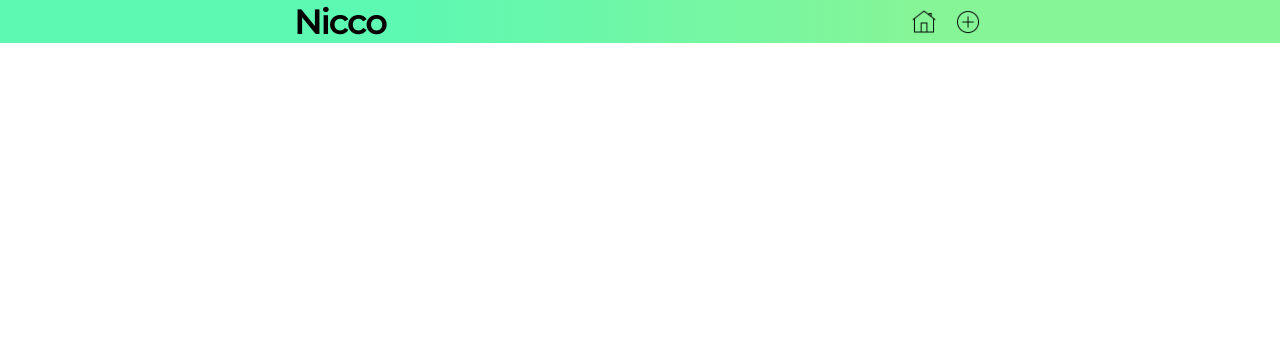
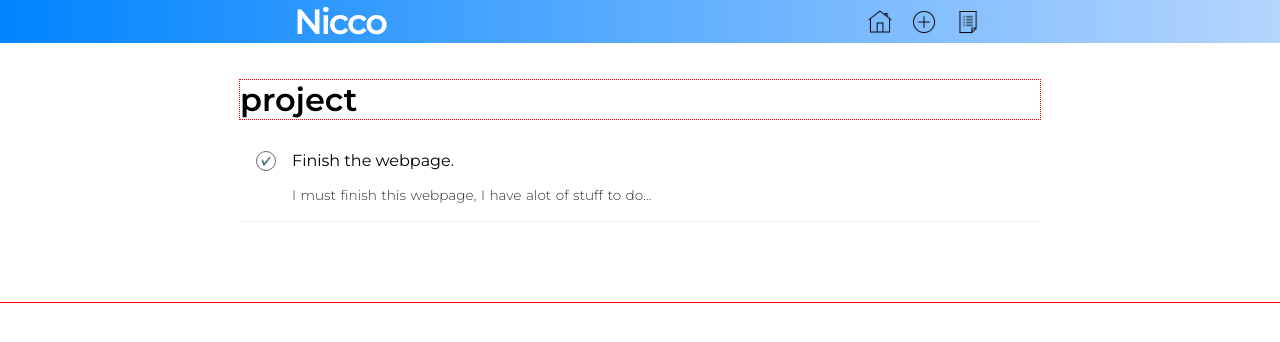
Before and after one commit to N1ccoo/To-Do-List, a website built with webpack: page dist/index.html in a window 1280 px wide. Built offline with nearby package versions, Linux system fonts and the light colour scheme.

Commit message:
trying out layouts of the checklist.

```diff
--- a/src/index.js
+++ b/src/index.js
@@ -1,5 +1,15 @@
 import { format } from 'date-fns';
-import './style.css'
+import './style.css';
 import { loadHomePage } from './page-load.js'
+import { Todo as createTodo , Project as createProject } from './todo.js';
+// (title,description,dueDate,priority)
 
 loadHomePage()
+
+
+let test = createTodo('Finish Website','Finish this to do list website','no du date',1);
+let inbox = createProject('Inbox')
+
+
+inbox.addTodo(test);
+console.log(inbox.getTodo()[0].getTitle())
--- a/src/page-load.js
+++ b/src/page-load.js
@@ -1,11 +1,14 @@
 import create from './dom.js';
 import { createImage } from './dom.js';
-import home from './assets/home.png';
-import menu from './assets/menu.png';
-import add from './assets/add.png';
+import homeImage from './assets/home.png';
+import menuImage from './assets/menu.png';
+import addImage from './assets/add.png';
+import listImage from './assets/list.png';
+
 
 const loadHomePage = () => {
     createNavBar()
+    createContent('Today')
 }
 
 function createNavBar() {
@@ -19,26 +22,70 @@ function createNavBar() {
 
     let li1 = create({type:'li'});
     let li2 = create({type:'li'});
+    let li3 = create({type:'li'});
 
     let link1 = create({type:'a', attr:{href:'#'}});
     let link2 = create({type:'a', attr:{href:'#'}});
+    let link3 = create({type:'a', attr:{href:'#'}});
 
-    let homeSymbol = createImage (home,'nav-symbol');
-    let menuSymbol = createImage (menu,'nav-symbol');
-    let addSymbol = createImage (add,'nav-symbol');
+    let homeSymbol = createImage (homeImage,'nav-symbol');
+    let menuSymbol = createImage (menuImage,'nav-symbol');
+    let addSymbol = createImage (addImage,'nav-symbol');
+    let listSymbol = createImage(listImage,'nav-symbol');
+
 
     let homeToolTip = create({type:'div', css:['tooltip'], text:'Home'});
     let addToolTip = create({type:'div', css:['tooltip'], text:'Create To Do'});
+    let listToolTip = create({type:'div', css:['tooltip'], text:'View To Do'});
 
     document.body.append(header);
         header.append(logo,navToggle,navToggleLabel,nav);
             navToggleLabel.append(menuSymbol);
             nav.append(list);
-                list.append(li1,li2);
+                list.append(li1,li2,li3);
                     li1.append(link1);
                     li2.append(link2);
+                    li3.append(link3);
                         link1.append(homeSymbol,homeToolTip);
                         link2.append(addSymbol,addToolTip);
+                        link3.append(listSymbol,listToolTip);
 }
 
+function createContent(project, todo) {
+    let container = create({type:'div',css:['project-container']});
+
+    let projectName = create({type:'h1',text:'project'});
+
+    let headerContainer = create({type:'div',css:['project-header']});
+
+    let todoList = create({type:'ul', css:['todo-list']} );
+    let todo1 = create({type:'li', css:['todo-list-item']});
+
+    let button = create({type:'button', css:['todo-button'], text:'✔️'})
+    let todoTitle = create({type:'p',css:['todo-title'], text:'Finish the webpage.'});
+    let todoText = create({type:'p', css:['todo-text'], text: 'I must finish this webpage, I have alot of stuff to do...'});
+    let todoTextContainer = create({type:'div', css:['todo-text-container']});
+
+    document.body.append(container);
+        container.append(headerContainer,todoList);
+            todoList.append(todo1);
+            headerContainer.append(projectName);
+
+                todo1.append(button,todoTextContainer)
+                    todoTextContainer.append(todoTitle,todoText);
+}
+
+
+
+
+
+
+
+
+
+function createTodoNav() {
+    console.log('to do navbar created');
+}
+
+
 export { loadHomePage };
--- a/src/style.css
+++ b/src/style.css
@@ -37,32 +37,33 @@ body {
 
 .tooltip {
     position: absolute;
-    top: 0;
-    left: 45px;
+    top: 2px;
+    left: 35px;
     opacity: 0;
-    background-color: whitesmoke;
     padding: 0.5rem;
-    border-radius: 3px;
-    font-size: 0.8rem;
+    font-size: 0.9rem;
     white-space: nowrap;
     color: rgb(71, 71, 71);
     text-transform: none;
+    cursor: default;
 }
+
+/* navbar */
 
 .logo {
     font-family: 'Montserrat', sans-serif;
     font-weight: 600;
-
     letter-spacing: -2px;
-    color: rgb(0, 0, 0);
+    color: rgb(255, 255, 255);
     font-size: 2.2rem;
     cursor: pointer;
     white-space: nowrap;
 }
 
 header {
-    background: rgb(4,168,94);
-    background: linear-gradient(90deg, rgb(93, 248, 178) 32%, rgb(134, 245, 151) 72%);
+    background: #797bf3;  /* fallback for old browsers */
+    background: -webkit-linear-gradient(to right, #d6e8fac2, #4294ff81);  /* Chrome 10-25, Safari 5.1-6 */
+    background: linear-gradient(to right, #0084ff, #b6d5fd); /* W3C, IE 10+/ Edge, Firefox 16+, Chrome 26+, Opera 12+, Safari 7+ */
     text-align: center;
     position: fixed;
     z-index: 999;
@@ -96,7 +97,7 @@ nav {
     transition: transform 0.4s ease-in-out;
     padding-top: 0.5rem;
     padding-bottom: 0.5rem;
-    border-bottom: 1px rgb(116, 113, 113) solid;
+    border-bottom: 1px rgb(165, 163, 163) solid;
 }
 
 nav ul {
@@ -130,14 +131,83 @@ nav a {
     transition: opacity 0.25s ease-in-out 0.25s;
 }
 
-@media screen and (min-width: 800px) {
+/* content */
+
+.project-container {
+    display: flex;
+    outline: red 1px solid;
+    width: 100%;
+    padding: 5rem 3rem;
+    align-items: center;
+    flex-direction: column;
+}
+
+.project-header {
+    display: flex;
+    outline: red 1px dotted;
+    width: 100%;
+    margin-bottom: 1rem;
+}
+
+.todo-list-item {
+    border-bottom: rgb(240, 237, 237) 1px solid;
+    overflow-wrap: break-word;
+    word-break: break-word;
+    padding: 1rem;
+    border-radius: 2px;
+    display: flex;
+    gap: 1rem;
+    width: inherit;
+}
+
+.todo-list {
+    list-style: none;
+}
+
+.todo-title {
+    font-weight: 400;
+    font-size: 1rem;
+    color: black;
+}
+
+.todo-text {
+    font-size: 0.85rem;
+    font-weight: 300;
+    color: rgb(48, 47, 47);
+    line-height: 1.4;
+    word-spacing: 1px;
+}
+
+.todo-text-container {
+    display: flex;
+    flex-direction: column;
+    gap: 1rem;
+}
+
+.todo-button {
+    width: 20px;
+    height: 20px;
+    border-radius: 50%;
+    border: rgb(105, 104, 104) 1px solid;
+    background-color: white;
+    color:red;
+    font-size: 0.5rem;
+
+}
+
+.todo-button:hover {
+    background-color: rgb(197, 194, 194);
+    transition: background-color 0.3s ease-in-out;
+}
+
+@media screen and (min-width: 900px) {
     .nav-toggle-label {
         display:none;
     }
 
     header {
         display: grid;
-        grid-template-columns: 1fr auto minmax(600px, 1fr) 1fr;
+        grid-template-columns: 1fr auto minmax(600px, 2fr) 1fr;
     }
 
     .logo {
@@ -167,7 +237,37 @@ nav a {
     }
 
     .tooltip {
+        all: unset;
+        position: absolute;
         top: 45px;
         left: 0;
+        background-color: whitesmoke;
+        padding: 0.5rem;
+        border-radius: 3px;
+        font-size: 0.8rem;
+        white-space: nowrap;
+        color: rgb(71, 71, 71);
+        text-transform: none;
+        box-shadow: rgba(0, 0, 0, 0.16) 0px 1px 4px;
+        opacity: 0;
+        cursor: default;
+    }
+
+    .container {
+        display: flex;
+        width: 100%;
+        padding-top: 6rem;
+        padding-bottom: 5rem;
+        align-items: center;
+        flex-direction: column;
+    }
+
+
+    .project-header {
+        max-width: 800px;
+    }
+
+    .todo-list-item {
+        width: 800px;
     }
 }
--- /dev/null
+++ b/src/todo.js
@@ -0,0 +1,60 @@
+const toDoMethods = (state) => ({
+    setTitle: (value) => {
+        return state.title = value
+    },
+    setDescription: (value) => {
+        return state.description = value
+    },
+    setDueDate: (value) => {
+        return state.dueDate = value
+    },
+    getTitle: () => {
+        return state.title
+    },
+    getDescription: () => {
+        return state.description
+    },
+    getDueDate: () => {
+        return state.dueDate
+    },
+});
+
+const projectMethods = (state) => ({
+    setTitle: (value) => {
+        return state.title = value
+    },
+    addTodo: (value) => {
+       return state.todo.push(value)
+    },
+    getTitle: () => {
+        return state.title
+    },
+    getTodo: () => {
+        return state.todo
+    }
+
+});
+
+const Project = (title) => {
+    let state = {
+        title,
+        todo:[]
+    };
+
+    return Object.assign({},projectMethods(state))
+};
+
+const Todo = (title,description,dueDate,priority) => {
+    let state = {
+        title,
+        description,
+        dueDate,
+        priority
+    };
+
+    return Object.assign({},toDoMethods(state))
+};
+
+
+
+export { Project, Todo };
--- a/webpack.config.js
+++ b/webpack.config.js
@@ -2,6 +2,7 @@ const path = require('path');
 const HtmlWebpackPlugin = require('html-webpack-plugin');
 
 module.exports = {
+    devtools: 'inline-source-map',
     mode: 'production',
     entry:'./src/index.js',
     output: {
```
Also changed, not shown: dist/7650f5b34bf2723f4dd0.png (added), dist/bundle.js, src/assets/list.png (added), src/contentDom.js (added).
